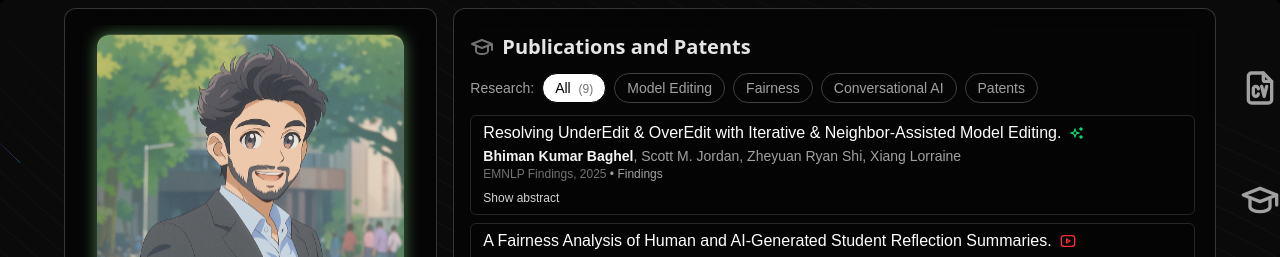
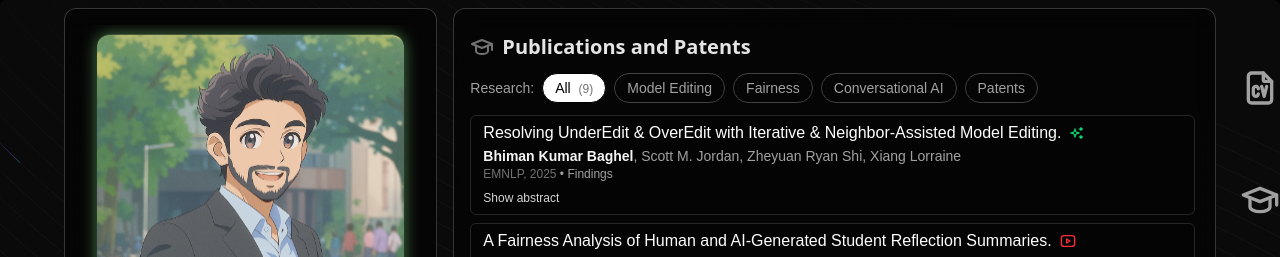
Before and after one commit to bhimanbaghel/bhimanbaghel.github.io, a Next.js app: page / in a window 1280 px wide. Shown: the top 257 px of the page. Built offline with nearby package versions, Linux system fonts and the light colour scheme.

Commit message:
venu update

```diff
--- a/src/data/publications.ts
+++ b/src/data/publications.ts
@@ -5,7 +5,7 @@ export const PUBLICATIONS: Publication[] = [
     title: "Resolving UnderEdit & OverEdit with Iterative & Neighbor-Assisted Model Editing.",
     link: "https://arxiv.org/abs/2503.11895",
     authors: "Bhiman Kumar Baghel, Scott M. Jordan, Zheyuan Ryan Shi, Xiang Lorraine",
-    venue: "EMNLP Findings, 2025",
+    venue: "EMNLP, 2025",
     format: "Findings",
     category: "Model Editing",
     abstract: "We propose techniques to systematically resolve UnderEdit and OverEdit issues in model editing, improving both precision and generalization.",
```
